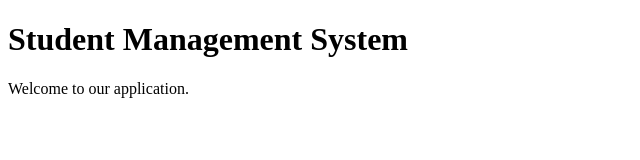
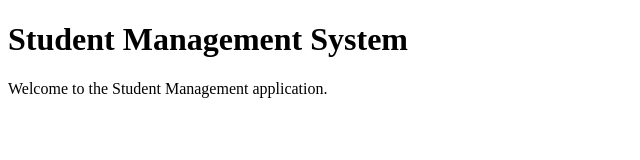
Before and after one commit to linaath/StudentManagement, a plain HTML site: page index.html in a window 1280 px wide. Shown: the whole page, without its empty margins (0-640 px from the left). Drawn offline with Linux system fonts and the light colour scheme.

Commit message:
Update welcome message in index.html

```diff
--- a/index.html
+++ b/index.html
@@ -3,6 +3,6 @@
 <head><meta charset="utf-8"><title>Student Management</title></head>
 <body>
 <h1>Student Management System</h1>
-<p>Welcome to our application.</p>
+<p>Welcome to the Student Management application.</p>
 </body>
 </html>
```
